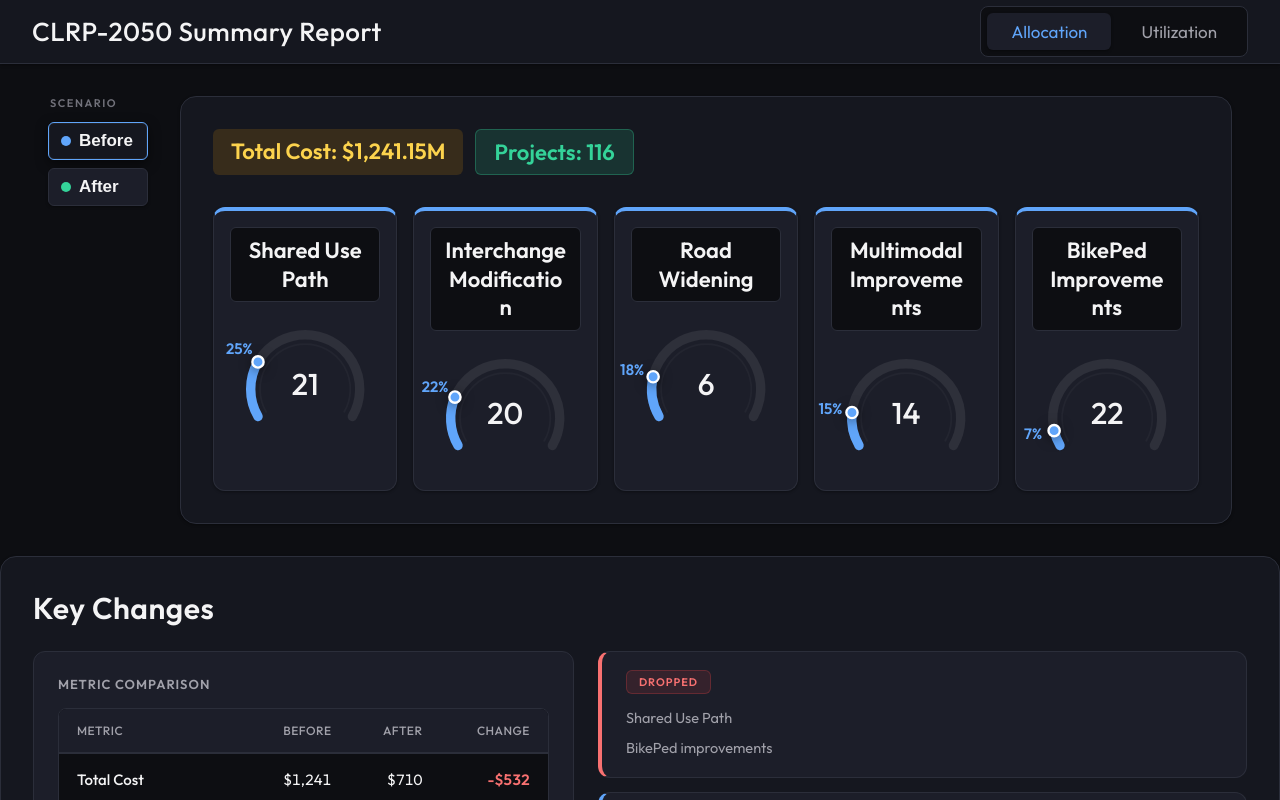
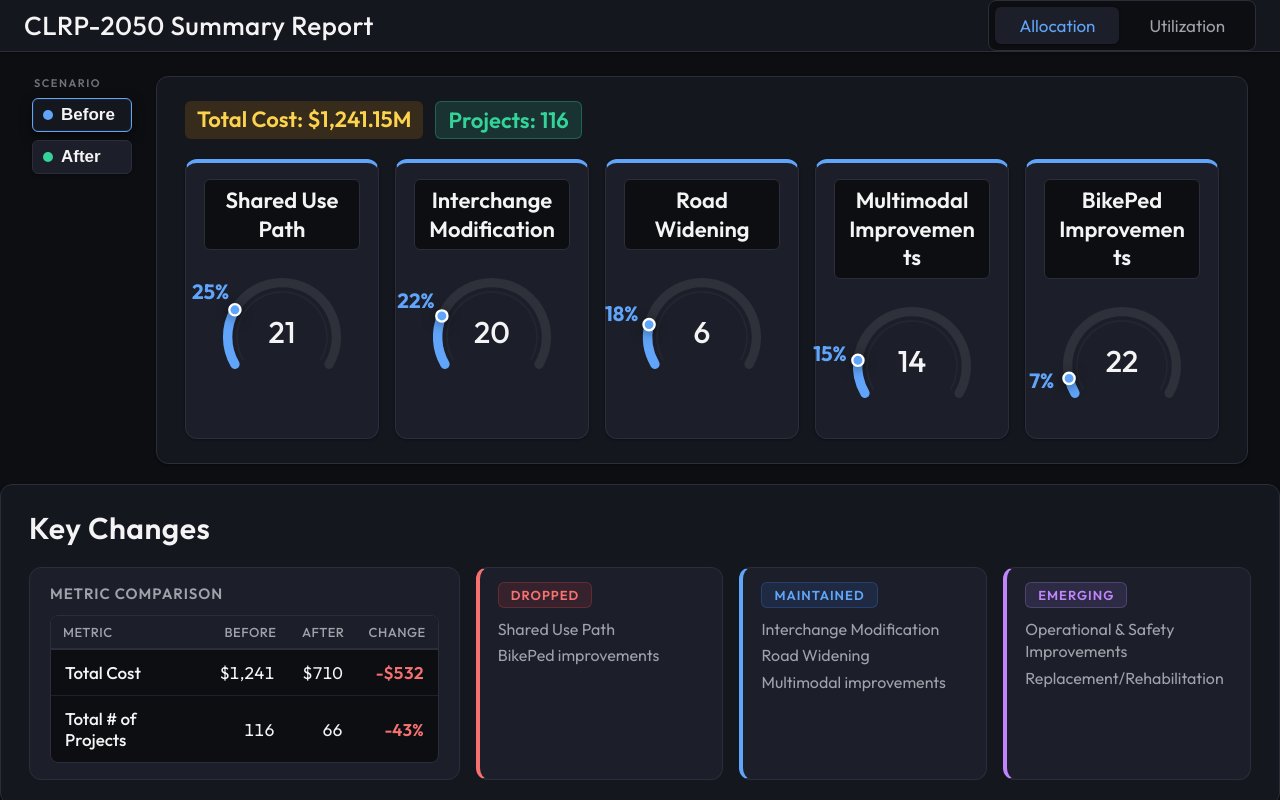
Before and after one commit to elishaadamu/Revenue_Forecast, a React (Vite) app: page / in a window 1280 px wide. Built offline with nearby package versions, Linux system fonts and the light colour scheme.

Commit message:
refactor: optimize dashboard UI layout with tighter spacing and responsive grid adjustments

```diff
--- a/src/App.css
+++ b/src/App.css
@@ -48,10 +48,10 @@ body {
 
 /* ---- Navbar ---- */
 .app-navbar {
-  min-height: 64px;
+  min-height: 52px;
   display: flex;
   align-items: center;
-  padding: 0 32px;
+  padding: 0 24px;
   gap: 24px;
   background: var(--bg-nav);
   border-bottom: 1px solid var(--border-color);
@@ -129,10 +129,10 @@ body {
 }
 
 .pie-tab-layout {
-  padding: 32px 48px 0px;
+  padding: 24px 32px 0px;
   display: flex;
   flex-direction: row; /* Sidebar left, content right */
-  gap: 32px;
+  gap: 24px;
   max-width: 1600px;
   margin: 0 auto;
   align-items: flex-start;
@@ -144,9 +144,9 @@ body {
   flex-shrink: 0;
   display: flex;
   flex-direction: column;
-  gap: 12px;
+  gap: 8px;
   position: sticky;
-  top: 32px;
+  top: 8px;
 }
 
 .sidebar-group-title {
@@ -168,7 +168,7 @@ body {
   background: var(--bg-card);
   border: 1px solid var(--border-color);
   border-radius: 6px;
-  padding: 8px 12px;
+  padding: 6px 10px;
   display: flex;
   align-items: center;
   gap: 8px;
@@ -298,11 +298,11 @@ body {
 .pie-section {
   background: var(--bg-section);
   border: 1px solid var(--border-color);
-  border-radius: 16px;
-  padding: 32px;
+  border-radius: 12px;
+  padding: 24px 28px;
   display: flex;
   flex-direction: column;
-  gap: 32px;
+  gap: 20px;
   box-shadow: var(--shadow-sm);
 }
 
@@ -344,7 +344,7 @@ body {
   font-weight: 600;
   color: #fcd34d;
   background: rgba(245, 158, 11, 0.15);
-  padding: 8px 18px;
+  padding: 4px 12px;
   border-radius: 6px;
 }
 
@@ -367,7 +367,7 @@ body {
   border: 1px solid var(--border-color);
   border-top: 4px solid var(--accent-color, #6c8ef5);
   border-radius: 12px;
-  padding: 16px;
+  padding: 16px 18px;
   display: flex;
   flex-direction: column;
   align-items: center;
@@ -376,7 +376,7 @@ body {
 
 .pie-card-header {
   width: 100%;
-  padding: 8px 12px;
+  padding: 6px 10px;
   border-radius: 6px;
   background: var(--bg-app);
   border: 1px solid var(--border-color);
@@ -385,7 +385,7 @@ body {
   display: flex;
   align-items: center;
   justify-content: center;
-  min-height: 72px;
+  min-height: 68px;
 }
 
 .pie-card-title {
@@ -725,7 +725,7 @@ body {
 
 .gauge-svg {
   width: 100%;
-  max-width: 220px;
+  max-width: 150px;
   height: auto;
   overflow: visible;
 }
@@ -824,15 +824,15 @@ body {
    Key Changes Section
    ============================================================ */
 .key-changes-section {
-  margin-top: 32px;
+  margin-top: 20px;
   background: var(--bg-section);
   border: 1px solid var(--border-color);
-  border-radius: 16px;
-  padding: 32px;
+  border-radius: 12px;
+  padding: 24px 28px;
   box-shadow: var(--shadow-sm);
   display: flex;
   flex-direction: column;
-  gap: 24px;
+  gap: 20px;
   animation: fadeIn 0.5s ease-out;
 }
 
@@ -847,13 +847,16 @@ body {
 
 .key-changes-grid {
   display: grid;
-  grid-template-columns: 1fr 1.2fr;
-  gap: 24px;
+  grid-template-columns: 1fr 1.8fr;
+  gap: 16px;
 }
 
 @media (max-width: 900px) {
   .key-changes-grid {
     grid-template-columns: 1fr;
+  }
+  .shifts-card-container {
+    grid-template-columns: 1fr !important;
   }
 }
 
@@ -862,15 +865,15 @@ body {
   background: var(--bg-card);
   border: 1px solid var(--border-color);
   border-radius: 12px;
-  padding: 24px;
+  padding: 16px 20px;
   display: flex;
   flex-direction: column;
-  gap: 16px;
+  gap: 12px;
 }
 
 .card-subtitle {
   font-family: 'Outfit', sans-serif;
-  font-size: 13px;
+  font-size: 15px;
   font-weight: 600;
   color: var(--text-muted);
   text-transform: uppercase;
@@ -889,17 +892,17 @@ body {
 .metrics-comparison-table {
   width: 100%;
   border-collapse: collapse;
-  font-size: 15px;
+  font-size: 17px;
 }
 
 .metrics-comparison-table th {
   background: var(--bg-card);
   color: var(--text-muted);
   font-weight: 500;
-  padding: 14px 18px;
+  padding: 8px 12px;
   border-bottom: 2px solid var(--border-color);
   text-align: right;
-  font-size: 12px;
+  font-size: 13px;
   letter-spacing: 0.5px;
   text-transform: uppercase;
 }
@@ -909,7 +912,7 @@ body {
 }
 
 .metrics-comparison-table td {
-  padding: 16px 18px;
+  padding: 12px 14px;
   border-bottom: 1px solid var(--border-light);
   text-align: right;
   color: var(--text-main);
@@ -939,19 +942,19 @@ body {
 
 /* Shifts Container */
 .shifts-card-container {
-  display: flex;
-  flex-direction: column;
-  gap: 14px;
+  display: grid;
+  grid-template-columns: repeat(3, 1fr);
+  gap: 16px;
 }
 
 .shift-category-card {
   background: var(--bg-card);
   border: 1px solid var(--border-color);
   border-radius: 12px;
-  padding: 18px 24px;
+  padding: 14px 18px;
   display: flex;
   flex-direction: column;
-  gap: 12px;
+  gap: 10px;
   transition: transform 0.2s cubic-bezier(0.4, 0, 0.2, 1), border-color 0.2s ease;
 }
 
@@ -966,7 +969,7 @@ body {
 }
 
 .shift-badge {
-  font-size: 11px;
+  font-size: 13px;
   font-weight: 600;
   letter-spacing: 1px;
   text-transform: uppercase;
@@ -1009,12 +1012,12 @@ body {
   padding: 0;
   list-style: none;
   color: var(--text-muted);
-  font-size: 14.5px;
-  line-height: 1.6;
+  font-size: 16px;
+  line-height: 1.4;
 }
 
 .shift-list li {
-  margin-bottom: 6px;
+  margin-bottom: 4px;
 }
 
 .shift-list li:last-child {
--- a/src/App.jsx
+++ b/src/App.jsx
@@ -86,7 +86,7 @@ function GaugeChart({ pct = 0, value = '', sublabel = '', label = '', color = '#
 
         if (pctTextRef.current) {
           // Push text outward radially closer to the circle sweep line
-          const textDistance = r + 23;
+          const textDistance = r + 30;
           const tx = cx + textDistance * Math.cos(toRad(currentAngle));
           const ty = cy + textDistance * Math.sin(toRad(currentAngle)) + 3.5;
           pctTextRef.current.setAttribute('x', tx);
@@ -170,13 +170,13 @@ function GaugeChart({ pct = 0, value = '', sublabel = '', label = '', color = '#
       {isPieChartDial && safePct > 0 && (
         <text
           ref={pctTextRef}
-          x={cx + (r + 15) * Math.cos(toRad(startAngle))}
-          y={cy + (r + 15) * Math.sin(toRad(startAngle)) + 3.5}
+          x={cx + (r + 22) * Math.cos(toRad(startAngle))}
+          y={cy + (r + 22) * Math.sin(toRad(startAngle)) + 3.5}
           textAnchor="middle"
           style={{
             fill: color,
-            fontSize: '16px',
-            fontWeight: '600',
+            fontSize: '22px',
+            fontWeight: '700',
             opacity: 0,
             fontFamily: "'Outfit', sans-serif"
           }}
@@ -247,11 +247,9 @@ function PieChartTab() {
           /* ── BEFORE STATES PANEL ── */
           <section className="pie-section before-section">
             <div className="pie-section-header">
-              <div style={{ display: 'flex', flexDirection: 'column', gap: '16px', alignItems: 'flex-start' }}>
               <div style={{ display: 'flex', gap: '12px' }}>
                 <div className="section-meta-pill">Total Cost: ${fmt(BEFORE_TOTAL_COST)}M</div>
                 <div className="section-meta-pill" style={{ backgroundColor: 'rgba(52, 211, 153, 0.15)', color: '#34d399', border: '1px solid rgba(52, 211, 153, 0.3)' }}>Projects: {BEFORE_PROFITS}</div>
-                </div>
               </div>
             </div>
 
@@ -283,12 +281,9 @@ function PieChartTab() {
           /* ── AFTER STATES PANEL ── */
           <section className="pie-section after-section">
             <div className="pie-section-header">
-              <div style={{ display: 'flex', flexDirection: 'column', gap: '16px', alignItems: 'flex-start' }}>
-
               <div style={{ display: 'flex', gap: '12px' }}>
                 <div className="section-meta-pill">Total Cost: ${fmt(AFTER_TOTAL_COST)}M</div>
                 <div className="section-meta-pill" style={{ backgroundColor: 'rgba(52, 211, 153, 0.15)', color: '#34d399', border: '1px solid rgba(52, 211, 153, 0.3)' }}>Projects: {AFTER_PROFITS}</div>
-                </div>
               </div>
             </div>
 
```
Lines whose indentation alone changed are shown as unchanged.
